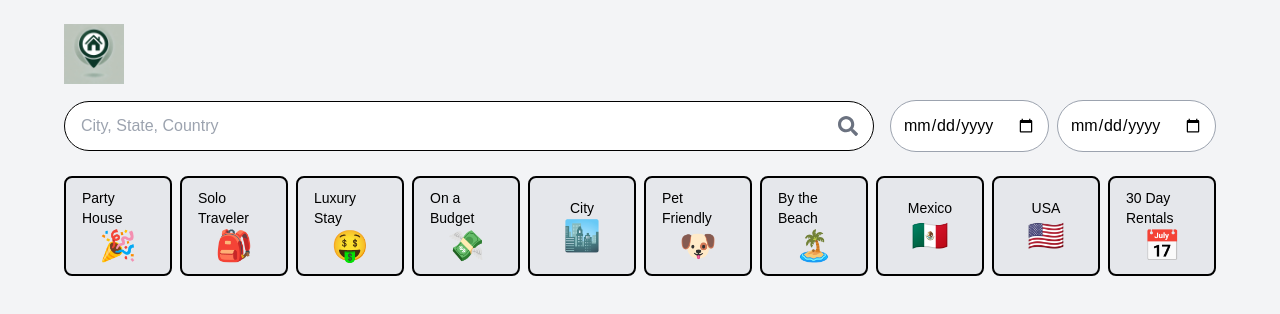
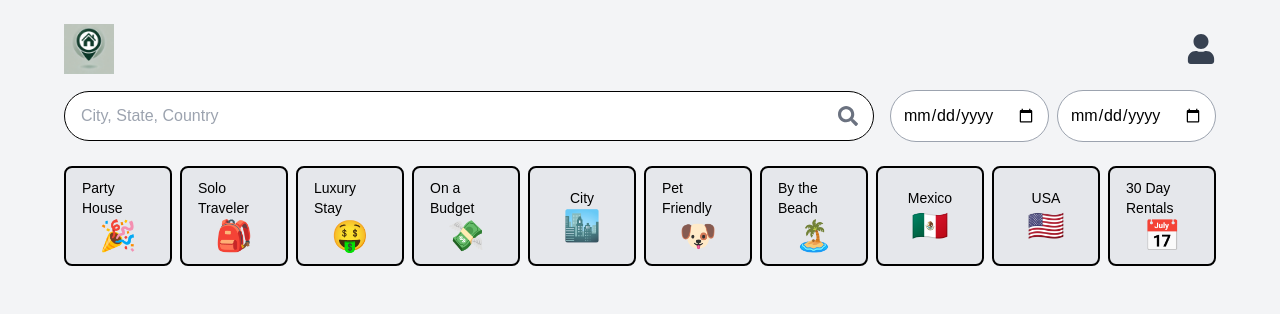
Before and after one commit to amm6758/booking-app, a Next.js app: page / in a window 1280 px wide. Shown: the top 314 px of the page. Built offline with nearby package versions, Linux system fonts and the light colour scheme.

Commit message:
Added profile icon with dropdown menu

```diff
--- a/app/page.tsx
+++ b/app/page.tsx
@@ -2,10 +2,11 @@
 
 import { useState, useRef } from "react";
 import Image from "next/image";
-import { FaSearch } from "react-icons/fa";
+import { FaSearch, FaUser } from "react-icons/fa";
 
 export default function Home() {
   const [search, setSearch] = useState("");
+  const [menuOpen, setMenuOpen] = useState(false);
   const categoryRef = useRef<HTMLDivElement>(null);
 
   const categories = [
@@ -15,17 +16,34 @@ export default function Home() {
     { label: "On a Budget", emoji: "💸" },
     { label: "City", emoji: "🏙️" },
     { label: "Pet Friendly", emoji: "🐶" },
-    { label: "By the Beach", emoji: "🏝️" }, // Updated text
+    { label: "By the Beach", emoji: "🏝️" },
     { label: "Mexico", emoji: "🇲🇽" },
     { label: "USA", emoji: "🇺🇸" },
     { label: "30 Day Rentals", emoji: "📅" },
   ];
 
   return (
-    <div className="flex flex-col items-center w-full min-h-screen p-6 bg-gray-100">
-      {/* Top Section - Logo */}
-      <div className="w-full max-w-6xl flex justify-start mb-4">
-        <Image src="/logo.png" alt="StayPay Logo" width={60} height={60} />
+    <div className="flex flex-col items-center w-full min-h-screen p-6 bg-gray-100 relative">
+      {/* Header with Logo & Profile Icon */}
+      <div className="w-full max-w-6xl flex justify-between items-center mb-4">
+        {/* Logo */}
+        <Image src="/logo.png" alt="Logo" width={50} height={50} className="cursor-pointer" />
+
+        {/* Profile Icon with Dropdown */}
+        <div className="relative">
+          <FaUser
+            className="text-3xl text-gray-700 cursor-pointer"
+            onClick={() => setMenuOpen(!menuOpen)}
+          />
+          {menuOpen && (
+            <div className="absolute right-0 mt-2 w-40 bg-white border rounded-lg shadow-lg">
+              <ul className="flex flex-col">
+                <li className="px-4 py-2 hover:bg-gray-200 cursor-pointer">Sign Up</li>
+                <li className="px-4 py-2 hover:bg-gray-200 cursor-pointer">Login</li>
+              </ul>
+            </div>
+          )}
+        </div>
       </div>
 
       {/* Search and Date Picker Section */}
```
